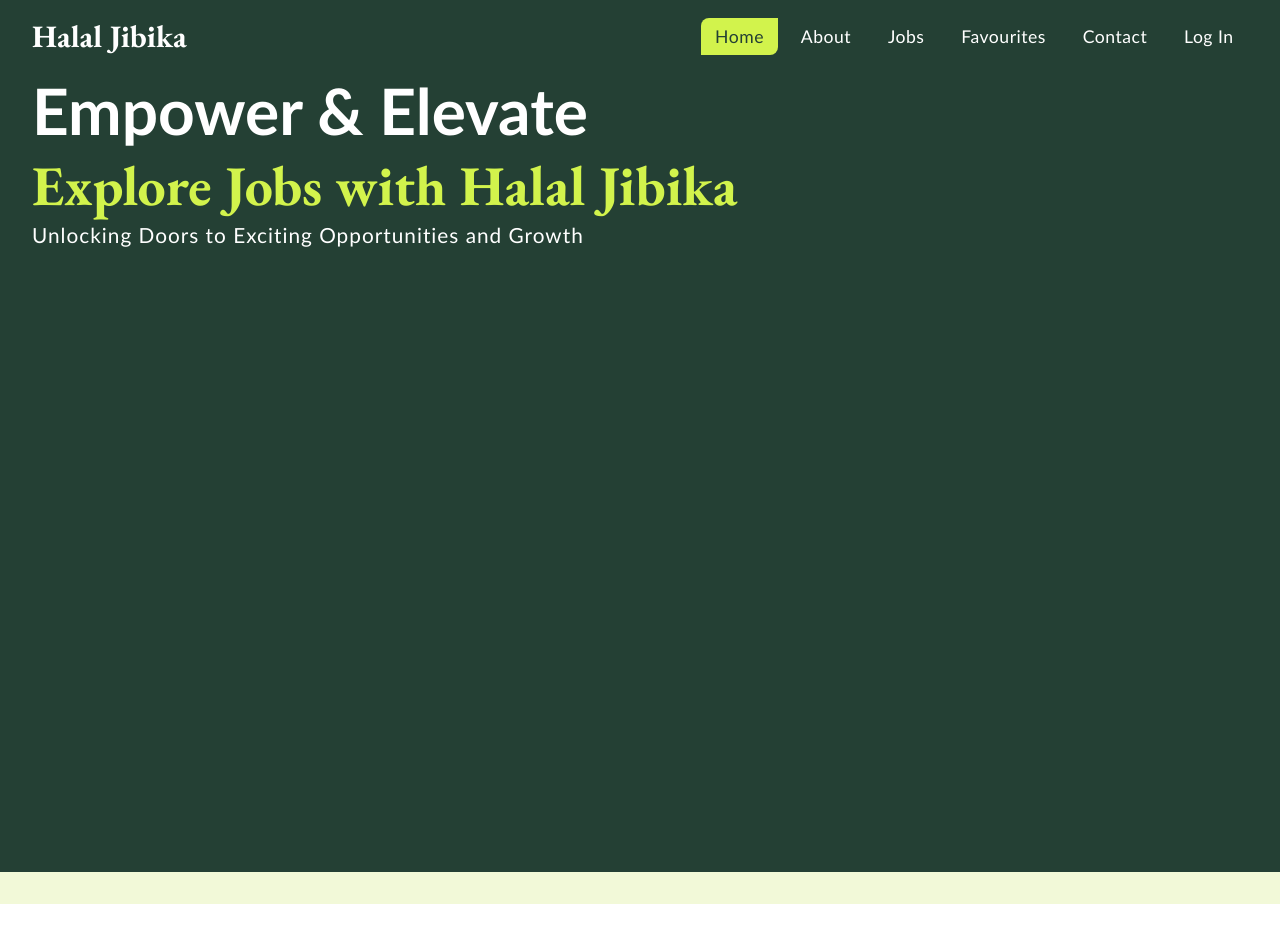
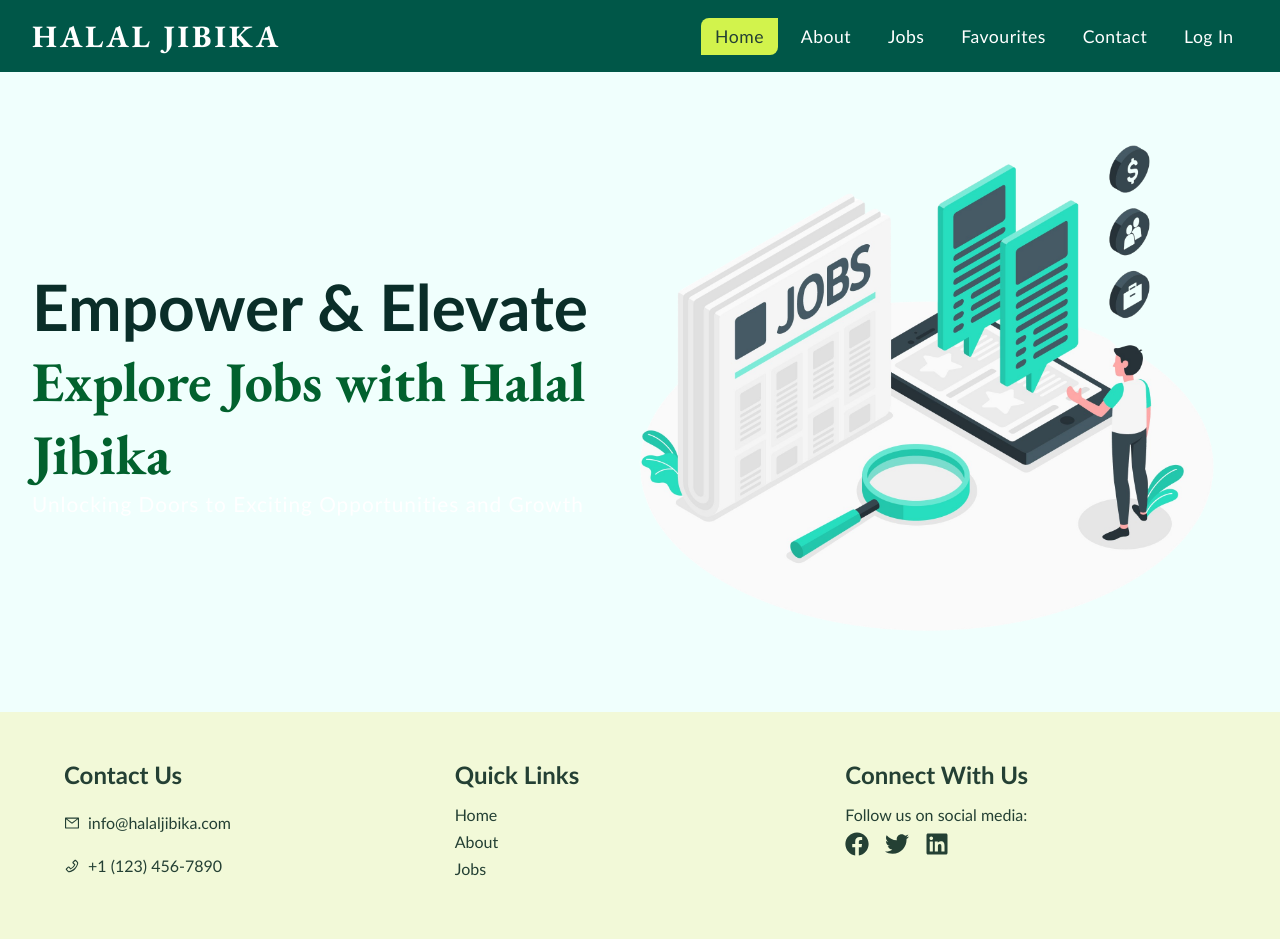
Before and after one commit to RizwanSuvo99/react__halal__jibika__app, a React (Vite) app: page / in a window 1280 px wide. Before the commit the page ends 904 px from the top, so only its background shows below. Built offline with nearby package versions, Linux system fonts and the light colour scheme.

Commit message:
"Footer added"

```diff
--- a/src/Layout/Header/Header.css
+++ b/src/Layout/Header/Header.css
@@ -1,6 +1,8 @@
 .header__logo{
-    font-size: clamp(1.2rem,1vw + .5rem,2.4rem);
+    font-size: clamp(1.3rem,1vw + .5rem,2.5rem);
     font-family: var(--font_EB);
+    letter-spacing: 3px;
+    text-transform: uppercase;
 }
 
 @media (max-width: 750px){
--- a/src/Layout/MainLayout/MainLayout.css
+++ b/src/Layout/MainLayout/MainLayout.css
@@ -1,14 +1,14 @@
 .top,
 .bottom {
-  background-color: var(--primary_clr);
+  background-color:#005748;
   color: #fff;
   padding-block: 1rem;
 }
 
 .mid {
-  height: 100vh;
-  background-color: var(--primary_clr);
-  color: var(--secondary_clr);
+  min-height: 30rem;
+  background-color: #f0fffd;
+  color: #02612e;
 }
 
 .bottom {
--- a/src/Layout/MainLayout/MainLayout.jsx
+++ b/src/Layout/MainLayout/MainLayout.jsx
@@ -14,7 +14,7 @@ const MainLayout = () => {
         <Outlet />
       </div>
       <div className="bottom section__padding">
-
+        <Footer />
       </div>
     </div>
   );
--- a/src/pages/Home/Home.css
+++ b/src/pages/Home/Home.css
@@ -1,6 +1,12 @@
+.home{
+    justify-content: center;
+    align-items: center;
+    gap: 1rem;
+}
+
 .home h1:first-child {
   font-size: 4rem;
-  color: #fff;
+  color: #0a2e29;
 }
 
 .home h1:nth-child(2) {
@@ -13,3 +19,7 @@
     font-size: 1.3rem;
     letter-spacing: 1px;
 }
+
+.home__img img{
+    max-width: 40rem;
+}
--- a/src/pages/Home/Home.jsx
+++ b/src/pages/Home/Home.jsx
@@ -1,14 +1,17 @@
 import "./Home.css";
+import heroImg from "../../assets/img/hero__img.png";
 
 const Home = () => {
   return (
-    <div className="home">
+    <div className="home flex">
       <div className="home__text">
         <h1>Empower & Elevate</h1>
         <h1>Explore Jobs with Halal Jibika</h1>
         <p>Unlocking Doors to Exciting Opportunities and Growth</p>
       </div>
-      <div className="home__img"></div>
+      <div className="home__img">
+        <img src={heroImg} alt="hero-bg" />
+      </div>
     </div>
   );
 };
```
Also changed, not shown: src/assets/img/hero__img.png (added).
